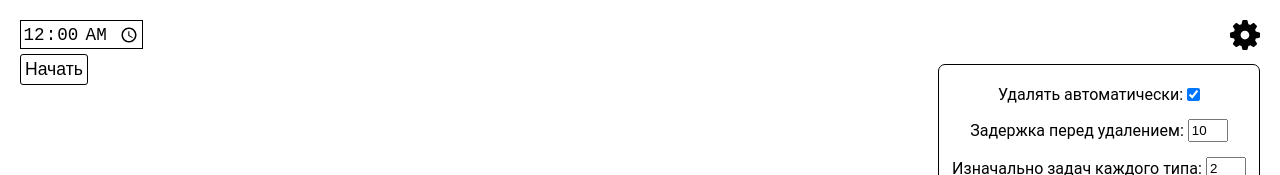
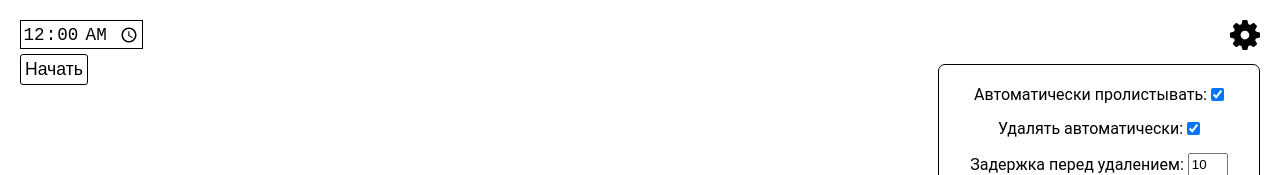
Before and after one commit to DamirAhm/ege-trainer, a Vue app in the folder app/: page / in a window 1280 px wide. Both pictures are taken after a click on the icon 1245 px from the left and 35 px from the top of the page. Shown: the top 175 px of the page. Built offline with nearby package versions, Linux system fonts and the light colour scheme; no server answers.

Commit message:
Added option to disable automatic scroll to next task

```diff
--- a/app/src/components/Settings.vue
+++ b/app/src/components/Settings.vue
@@ -3,8 +3,20 @@
 		<GearIcon size="30" @click.stop="visible = !visible" />
 		<div v-if="visible" class="settings-form" @click.stop>
 			<label>
+				Автоматически пролистывать:
+				<input
+					v-model="isAutoscrollOn"
+					type="checkbox"
+					class="settings-form_input"
+				/>
+			</label>
+			<label>
 				Удалять автоматически:
-				<input v-model="autoRemove" type="checkbox" class="settings-form_input" />
+				<input
+					v-model="autoRemove"
+					type="checkbox"
+					class="settings-form_input"
+				/>
 			</label>
 			<label>
 				Задержка перед удалением:
@@ -40,12 +52,12 @@
 </template>
 
 <script>
-	import GearIcon from './icons/GearIcon';
-	import { mutations } from '../constants';
-	import { updateSettingsInStorage, getSettingsFromStorage } from '../utils';
+import GearIcon from "./icons/GearIcon";
+import { mutations } from "../constants";
+import { updateSettingsInStorage, getSettingsFromStorage } from "../utils";
 
 export default {
-		name: 'Settings',
+	name: "Settings",
 	components: {
 		GearIcon,
 	},
@@ -61,10 +73,10 @@
 			this.commitUpdates(savedSettings);
 		}
 
-			document.addEventListener('click', this.handleClose);
+		document.addEventListener("click", this.handleClose);
 	},
 	beforeUnmount() {
-			document.removeEventListener('click', this.handleClose);
+		document.removeEventListener("click", this.handleClose);
 	},
 	computed: {
 		mutationName() {
@@ -102,6 +114,14 @@
 			},
 			set(value) {
 				this.commitUpdates({ newProblemsForFail: +value });
+			},
+		},
+		isAutoscrollOn: {
+			get() {
+				return this.$store.state.settings.isAutoscrollOn;
+			},
+			set(value) {
+				this.commitUpdates({ isAutoscrollOn: value });
 			},
 		},
 	},
@@ -164,7 +184,7 @@
 	padding: 2px;
 	margin-left: 4px;
 }
-	.settings-form_input[type='number'] {
+.settings-form_input[type="number"] {
 	width: 2rem;
 }
 </style>
--- a/app/src/store/Settings.js
+++ b/app/src/store/Settings.js
@@ -8,6 +8,8 @@ export default {
 
 		initialAmountOfProblems: 2,
 		newProblemsForFail: 2,
+
+		isAutoscrollOn: true
 	},
 	mutations: {
 		[mutations.SET_SETTINGS](state, newSettings) {
--- a/app/src/views/TasksPage.vue
+++ b/app/src/views/TasksPage.vue
@@ -76,6 +76,7 @@ export default {
 			newProblemsForFail: (state) => state.settings.newProblemsForFail,
 			initialAmountOfProblems: (state) =>
 				state.settings.initialAmountOfProblems,
+			isAutoscrollOn: (state) => state.settings.isAutoscrollOn,
 		}),
 	},
 	created() {
@@ -165,7 +166,7 @@ export default {
 				(el) => el.dataset.id === firstVisible.id
 			);
 
-			if (element) {
+			if (element && this.isAutoscrollOn) {
 				element.querySelector("input")?.focus?.();
 				element.scrollIntoView();
 			}
```
Also changed, not shown: 11 other files (tests, documents, lock files or other folders). Lines whose indentation alone changed are shown as unchanged.
